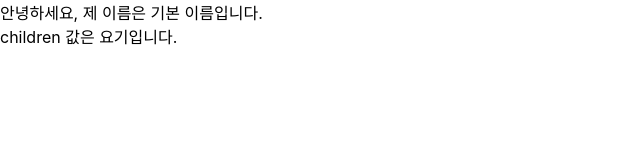
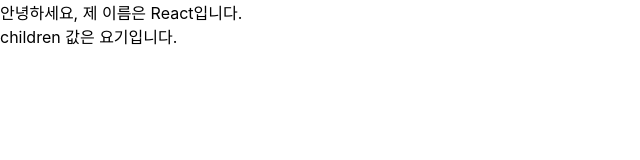
Before and after one commit to zelkovaria/react-study, a React (Create React App) app: page / in a window 1280 px wide. Shown: the top 160 px of the page, without its empty margins (0-640 px from the left). Built offline with nearby package versions, Linux system fonts and the light colour scheme.

Commit message:
3.3.6 propTypes를 통한 props 검증

```diff
--- a/src/App.js
+++ b/src/App.js
@@ -2,7 +2,7 @@
 import MyComponent from "./MyComponent";
 
 const App = () => {
-  return <MyComponent>요기</MyComponent>;
+  return <MyComponent name="React">요기</MyComponent>;
 };
 
 export default App;
--- a/src/MyComponent.js
+++ b/src/MyComponent.js
@@ -1,3 +1,5 @@
+import PropTypes from "prop-types";
+
 const MyComponent = ({ name, children }) => {
   return (
     <div>
@@ -12,4 +14,8 @@
   name: "기본 이름",
 };
 
+MyComponent.propTypes = {
+  name: PropTypes.string,
+};
+
 export default MyComponent;
```
